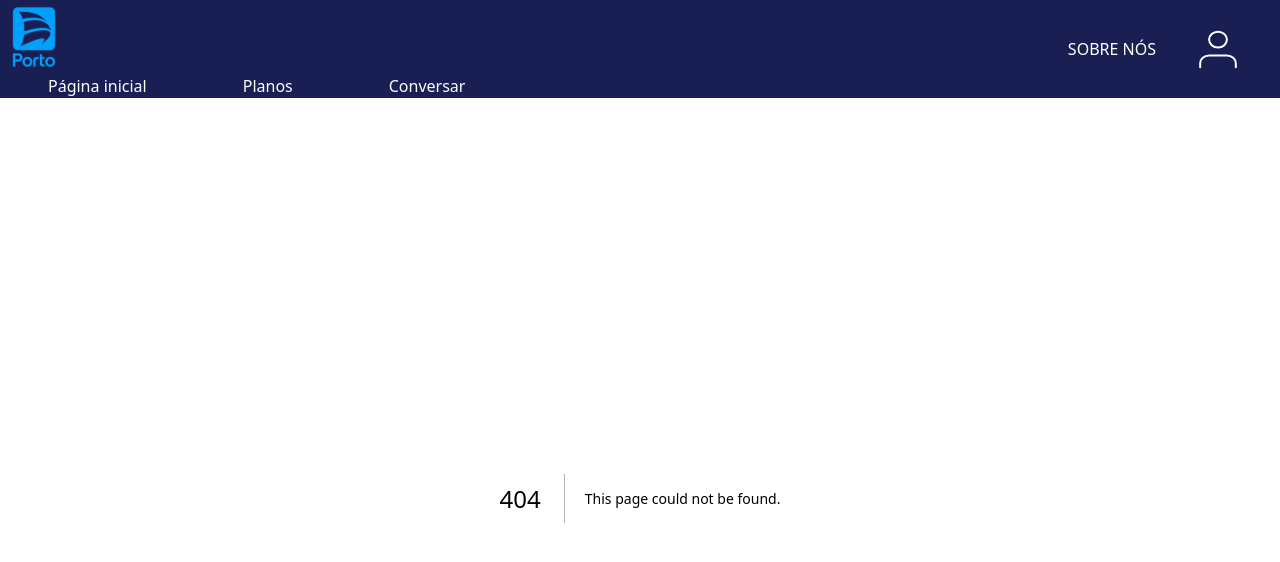
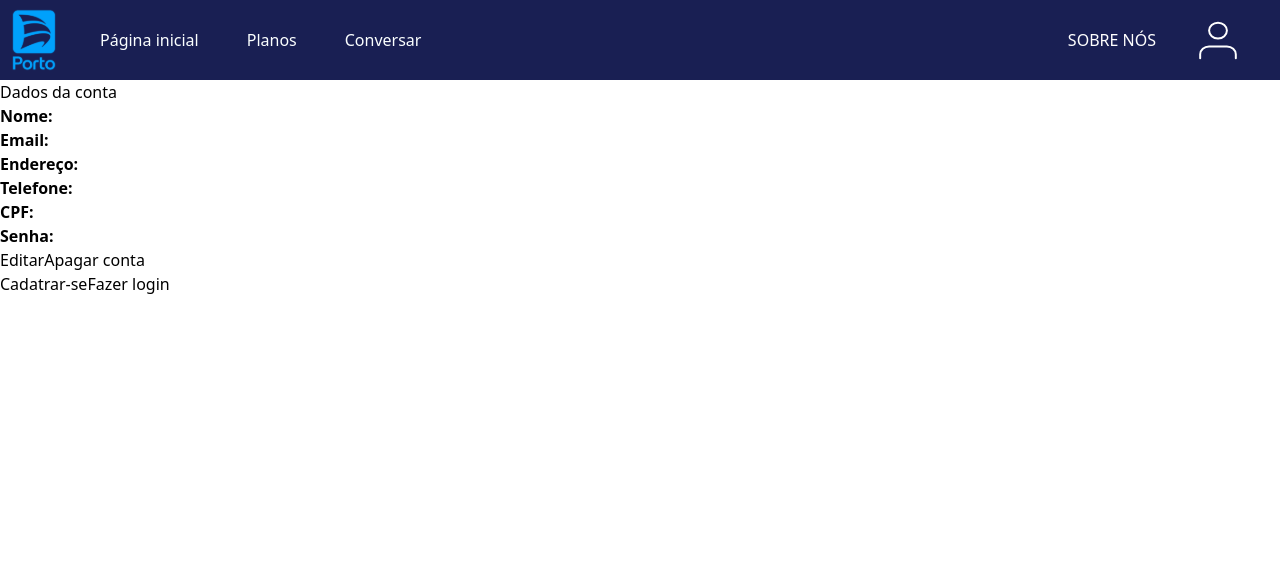
Before and after one commit to edu1805/Sprint-4-Porto, a Next.js app: page /conta in a window 1280 px wide. Before the commit this address had no page. Shown: the top 562 px of the page. Built offline with nearby package versions, Linux system fonts and the light colour scheme.

Commit message:
rodapé e pagina Conta implementada

```diff
--- a/src/app/Inicio/page.tsx
+++ b/src/app/Inicio/page.tsx
@@ -1,3 +1,4 @@
+import Rodape from "@/components/Rodape";
 import Sessao1 from "./Sessao1";
 import Sessao2 from "./Sessao2";
 import Sessao3 from "./Sessao3";
@@ -11,6 +12,7 @@ export default function Inicio(){
             <Sessao2/>
             <Sessao3/>
             <Sessao4/>
+            <Rodape/>
         </main>
     )
 }
--- a/src/app/Planos/SessaoPlanos.tsx
+++ b/src/app/Planos/SessaoPlanos.tsx
@@ -5,7 +5,7 @@ export default function SessaoPlanos(){
         <main>
             <div className="textos_inicial">
                 <h1 className="sessao2_subtitulo">Conheça o melhor plano para você!</h1>
-                <p>Para ter acesso ao DriveGenius, temos 3 planos para você escolher o melhor para você!</p>
+                <p className="text-center">Para ter acesso ao DriveGenius, temos 3 planos para você escolher o melhor para você!</p>
             </div>
             <section className="sessao3">
                 <div className="sessao3_planos">
--- a/src/app/Planos/page.tsx
+++ b/src/app/Planos/page.tsx
@@ -1,3 +1,4 @@
+import Rodape from "@/components/Rodape";
 import SessaoPlanos from "./SessaoPlanos";
 
 
@@ -7,6 +8,7 @@ export default function Planos(){
     return(
         <main>
             <SessaoPlanos/>
+            <Rodape/>
         </main>
     )
 }
--- /dev/null
+++ b/src/app/conta/page.tsx
@@ -0,0 +1,143 @@
+import Link from "next/link";
+import { useState } from "react";
+
+export type UserData={
+    nome: string,
+    email: string,
+    endereco: string,
+    telefone: string,
+    cpf: string,
+    password: string,
+}
+
+export default function Conta(){
+
+    const [user, setUser] = useState<UserData>({
+        nome: '',
+        email: '',
+        endereco: '',
+        telefone: '',
+        cpf: '',
+        password: '',
+    });
+
+    const [editar, setEditar] = useState(false);
+
+    const mudar = (e: { target: { name: any; value: any; }; }) => {
+        const { name, value } = e.target;
+        setUser({ ...user, [name]: value });
+    };
+
+    const toggleEdit = () => {
+        setEditar(!editar);
+    };
+
+    const deletaConta = () => {
+        const isConfirmed = window.confirm('Tem certeza que deseja deletar a conta?');
+
+        if (isConfirmed){
+            window.alert('Conta apagada');
+            window.location.href = '/cadastro';
+        } else{
+            window.alert('Ação cancelada');
+        }
+    };
+
+    return(
+        <div>
+            <h1>Dados da conta</h1>
+
+            {editar ? (
+                <form>
+                    <div className="dados_user">
+                        <label>Nome: </label>
+                        <input
+                          type="text"
+                          placeholder="Insira o nome"
+                          name="nome"
+                          value={user.nome}
+                          onChange={mudar}
+                        />
+                    </div>
+
+                    <div className="dados_user">
+                        <label>Email: </label>
+                        <input
+                          type="text"
+                          placeholder="Insira o email"
+                          name="email"
+                          value={user.email}
+                          onChange={mudar}
+                        />
+                    </div>
+
+                    <div className="dados_user">
+                        <label>Endereço: </label>
+                        <input
+                          type="text"
+                          placeholder="Insira o endereço"
+                          name="endereco"
+                          value={user.endereco}
+                          onChange={mudar}
+                        />
+                    </div>
+
+                    <div className="dados_user">
+                        <label>Telefone: </label>
+                        <input
+                          type="tel"
+                          placeholder="Insira o telefone"
+                          name="telefone"
+                          value={user.telefone}
+                          onChange={mudar}
+                        />
+                    </div>
+
+                    <div className="dados_user">
+                        <label>CPF: </label>
+                        <input
+                          type="text"
+                          placeholder="Insira o CPF"
+                          name="cpf"
+                          value={user.cpf}
+                          onChange={mudar}
+                        />
+                    </div>
+
+                    <div className="dados_user">
+                        <label>Senha: </label>
+                        <input
+                          type="password"
+                          placeholder="Insira a senha"
+                          name="password"
+                          value={user.password}
+                          onChange={mudar}
+                        />
+                    </div>
+
+                    <button type="button" onClick={toggleEdit}>Salvar</button>
+
+                </form>): (
+
+                <div className="visualizar">
+                  <p><strong>Nome:</strong> {user.nome}</p>
+                  <p><strong>Email:</strong> {user.email}</p>
+                  <p><strong>Endereço:</strong> {user.endereco}</p>
+                  <p><strong>Telefone:</strong> {user.telefone}</p>
+                  <p><strong>CPF:</strong> {user.cpf}</p>
+                  <p><strong>Senha:</strong> {user.password ? '********' : ''}</p>
+                  <div className="apagar">
+                    <button onClick={toggleEdit}>Editar</button>
+                    <button onClick={deletaConta} >Apagar conta</button>
+                  </div>
+                </div>)
+            }
+
+            <div className="links">
+            <Link href={"/cadastro"} className="cadastro">Cadatrar-se</Link>
+            <Link href= {"/login"} className="login">Fazer login</Link>
+
+            </div>
+        </div>
+    )
+}
--- a/src/app/globals.css
+++ b/src/app/globals.css
@@ -25,40 +25,53 @@
   @apply font-[var(--fonte-texto)] h-screen bg-[var(--background-page)]
 }
 
+/* Rodape */
+
+.rodape{@apply flex items-center justify-center bg-[var(--background-footer)] min-h-[120px]}
+
+.rodape a{@apply block ml-[2em]}
+
+.rodape h4{@apply text-[var(--cor-texto-cabecalho)]}
+
 /*cabecalho*/
 
-.cabecalho{
-  @apply bg-[var(--cor-fundo-cabecalho)]
+.cabecalho {
+  @apply bg-[var(--cor-fundo-cabecalho)] h-[80px] flex items-center;
 }
 
-.cabecalho_icones{
-  @apply grid grid-cols-2
+.cabecalho_icones {
+  @apply flex w-full justify-between items-center;
 }
 
-.links-inical{
-  @apply flex items-center ml-[1em]
+.links_inicial {
+  @apply flex items-center space-x-4;
 }
 
-#primeiro{
-  @apply mr-[0.7em]
+.link-imagem {
+  @apply inline-flex;
 }
 
-.rotas{
-  @apply text-[#fbffff] no-underline m-[1em_1.5em] p-[1em_1.5em] hover:bg-[#191F85] hover:text-[#D0EEFF] hover:rounded-[12px]
+.imagem-simbolo {
+  @apply max-w-[80px] h-auto;
 }
 
-.links{
-  @apply justify-self-end flex items-center
+.rotas {
+  @apply text-[#fbffff] no-underline p-[1em] hover:bg-[#191F85] hover:text-[#D0EEFF] hover:rounded-[12px];
 }
 
-.link_cabecalho{
-  @apply no-underline text-[var(--cor-texto-cabecalho)] uppercase mr-[2em]
+.links {
+  @apply flex items-center;
 }
+
+.link_cabecalho {
+  @apply no-underline text-[var(--cor-texto-cabecalho)] uppercase mr-[2em];
+}
+
 
 /* Sessao1 */
 
 .container_vazio{
-  @apply h-full flex items-center justify-center
+  @apply h-full flex items-center justify-center p-14
 }
 
 .container_lado{
@@ -77,12 +90,12 @@
   @apply min-w-full
 }
 
-/* .textos{
-  @apply
-} */
+.textos{
+  @apply ml-2 text-center mb-3
+}
 
 .textos_titulo {
-  @apply text-[30px] font-normal
+  @apply text-[30px] font-normal text-start
 }
 
 /* .pplanos{
@@ -97,11 +110,11 @@
 }
 
 .primeiro_sub{
-  @apply mt-[9em]
+  @apply mt-[7em]
 }
 
 .sessao2_subtitulo {
-  @apply text-[44px] font-normal
+  @apply text-[44px] font-normal text-center
 }
 
 .sessao2_container{
@@ -186,12 +199,14 @@
 
 .imagens{@apply flex}
 
-.celular{@apply mr-[1em] p-[5em]}
+.celular{@apply mr-[1em] p-2}
 
-/* .pc{@apply } */
+.pc{@apply mb-3}
 
 .texto_conforto{@apply flex justify-center items-center text-center w-[40%]}
 
 .pplanos_conforto{@apply text-[var(--cor-texto-cabecalho)] text-[20px]}
 
 .paragrafo_conforto{@apply text-[var(--cor-texto-cabecalho)] font-medium text-[40px] w-[70%]}
+
+/* Conta */
--- a/src/components/Cabecalho.tsx
+++ b/src/components/Cabecalho.tsx
@@ -9,18 +9,24 @@ export default function Cabecalho(){
     return(
         <header className="cabecalho">
             <div className="cabecalho_icones">
-                <div className="links_inicial">
-                    {/* <a href="#"><Image src={icone_menu} alt="Icone de menu" id="primeiro"/></a> */}
-                    <a href="https://www.portoseguro.com.br/" className="w-2"><Image src={simbolo_porto} alt="Símbolo da empresa"/></a>
-                    <Link href={"/"} className="rotas">Página inicial</Link>
-                    <Link href={"/planos"} className="rotas">Planos</Link>
-                    <Link href={"/"} className="rotas">Conversar</Link>
+                <div className="links_inicial flex items-center space-x-4">
+                    <a href="https://www.portoseguro.com.br/" className="link-imagem">
+                        <Image src={simbolo_porto} alt="Símbolo da empresa" className="imagem-simbolo" />
+                    </a>
+                    <div className="flex space-x-4">
+                        <Link href={"/"} className="rotas">Página inicial</Link>
+                        <Link href={"/planos"} className="rotas">Planos</Link>
+                        <Link href={"/"} className="rotas">Conversar</Link>
+                    </div>
                 </div>
-                <div className="links">
+                <div className="links flex items-center">
                     <a href="https://www.portoseguro.com.br/institucional/sobre-a-porto-seguro" className="link_cabecalho">Sobre nós</a>
-                    <Link href={"/"} className="link_cabecalho"><Image src={user} alt="Símbolo de usuário" className="user"/></Link>
+                    <Link href={"/"} className="link_cabecalho">
+                        <Image src={user} alt="Símbolo de usuário" className="user" />
+                    </Link>
                 </div>
             </div>
         </header>
+
     )
 }
--- /dev/null
+++ b/src/components/Rodape.tsx
@@ -0,0 +1,22 @@
+import Image from "next/image";
+import instagram from "../assets/icons8-instagram (1).svg"
+import facebook from "../assets/icons8-facebook.svg"
+
+export default function Rodape(){
+
+    return(
+        <footer>
+            <div className="rodape">
+                <h4>Acompanhe a porto nas redes sociais:</h4>
+
+                <a href="https://www.instagram.com/porto">
+                    <Image src={instagram} alt="Ícone do instagram para porto"/>
+                </a>
+
+                <a href="https://www.facebook.com/porto">
+                    <Image src={facebook} alt="ícone do facebook para porto seguro"/>
+                </a>
+            </div>
+        </footer>
+    )
+}
```
